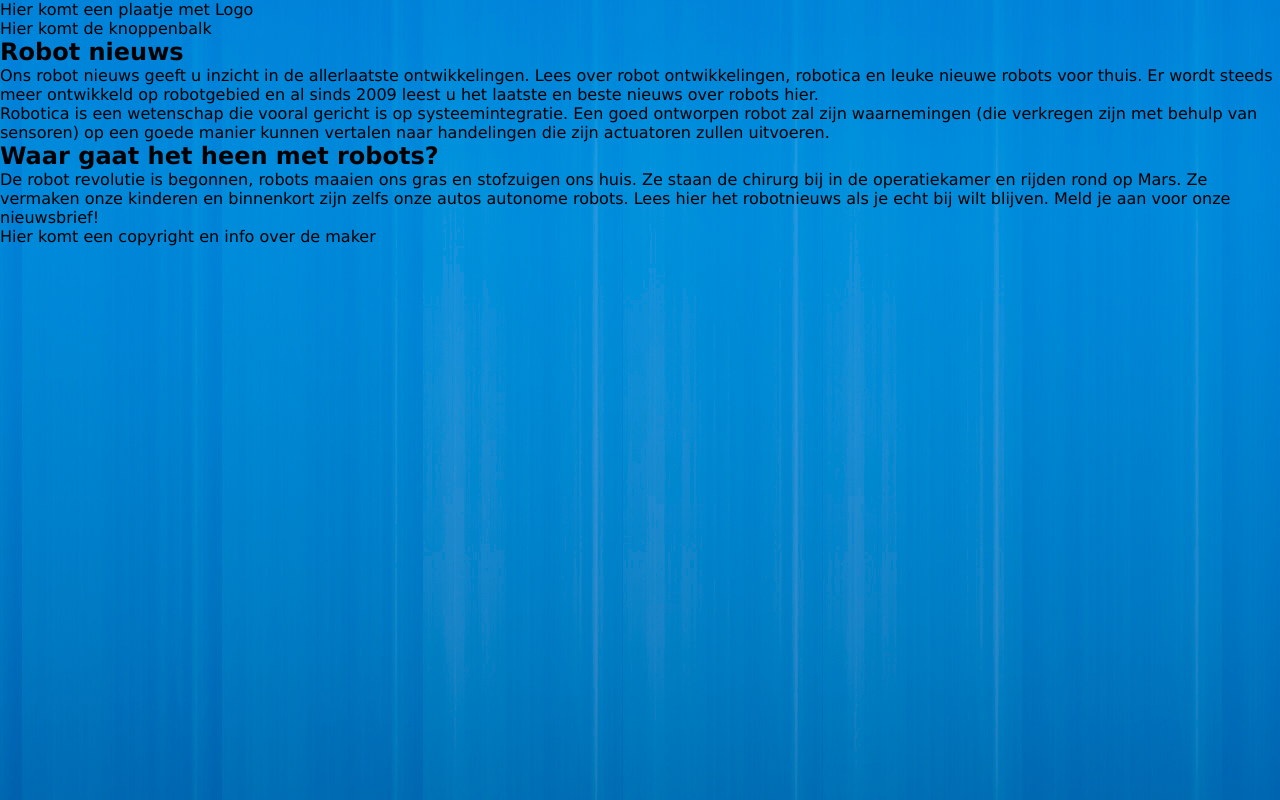
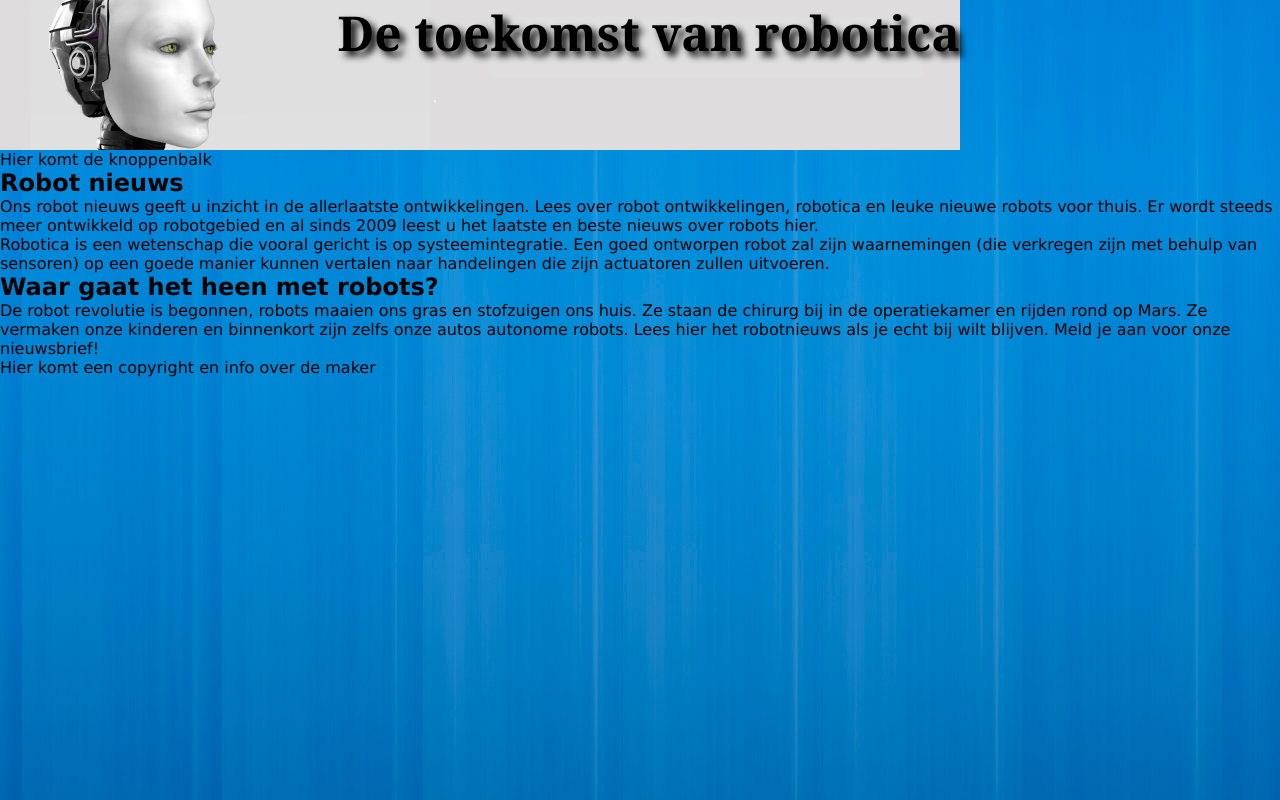
Before and after one commit to Nemisorg/HTMLCSS2-2, a plain HTML site: page index.html in a window 1280 px wide. Drawn offline with Linux system fonts and the light colour scheme.

Commit message:
headerplaatje en titel toegevoegd. ook achtergrondplaatje toegevoegd.

```diff
--- a/index.html
+++ b/index.html
@@ -8,7 +8,7 @@
 
   <body>
     <header>
-    Hier komt een plaatje met Logo
+    <h1>De toekomst van robotica</h1>
     </header>
     <nav>
     Hier komt de knoppenbalk
--- a/style/opmaak.css
+++ b/style/opmaak.css
@@ -7,3 +7,17 @@ body {
   font-family: Verdana, Geneva, Arial, Helvetica, sans-serif;
   background: grey url('../images/blokje.jpg') repeat;
 }
+
+header {
+  background-image:url('../images/futureofrobotsheader.jpg');
+  width: 960px;
+  height: 150px;
+}
+
+header h1 {
+  font-size: 300%;
+  font-family: Georgia, "Times New Roman", Times, serif;
+  color: black;
+  text-align: right;
+  text-shadow: 5px 5px 7px #000000;
+}
```
Also changed, not shown: images/futureofrobotsheader.jpg (added).
